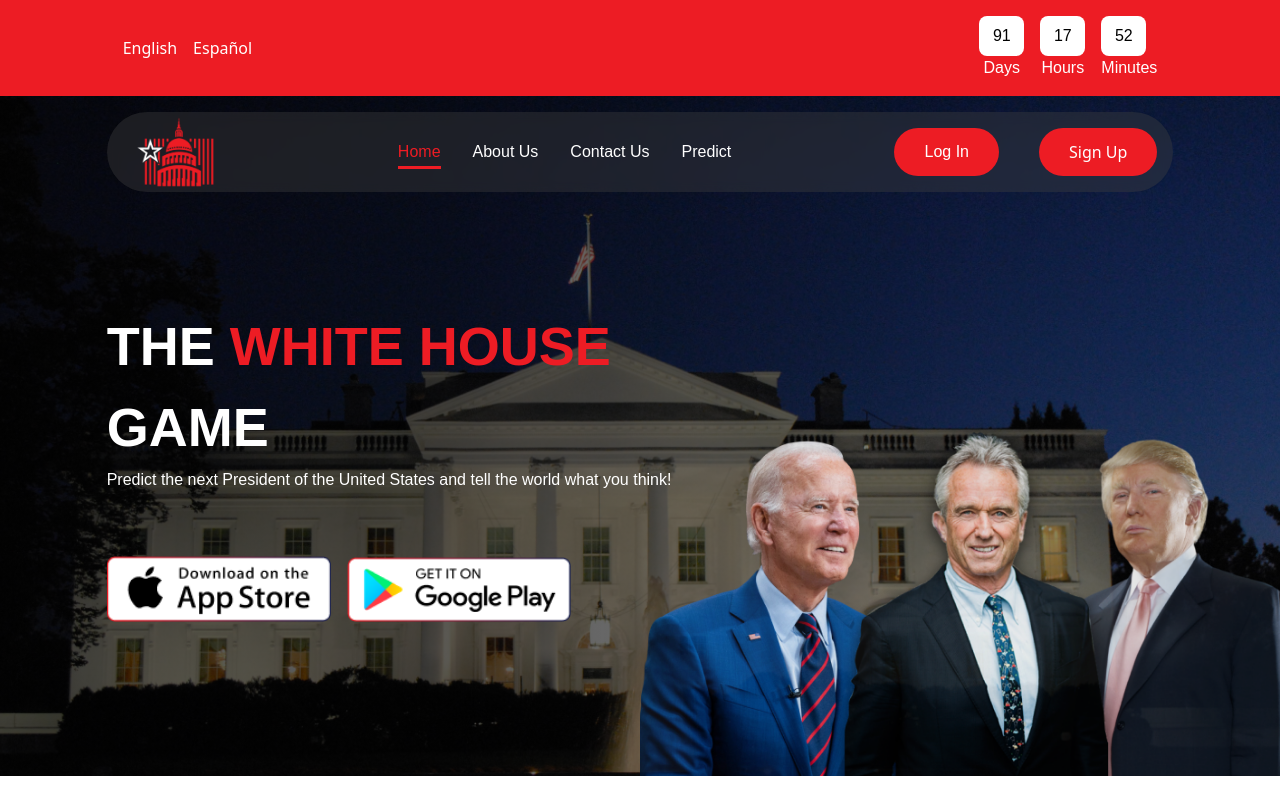
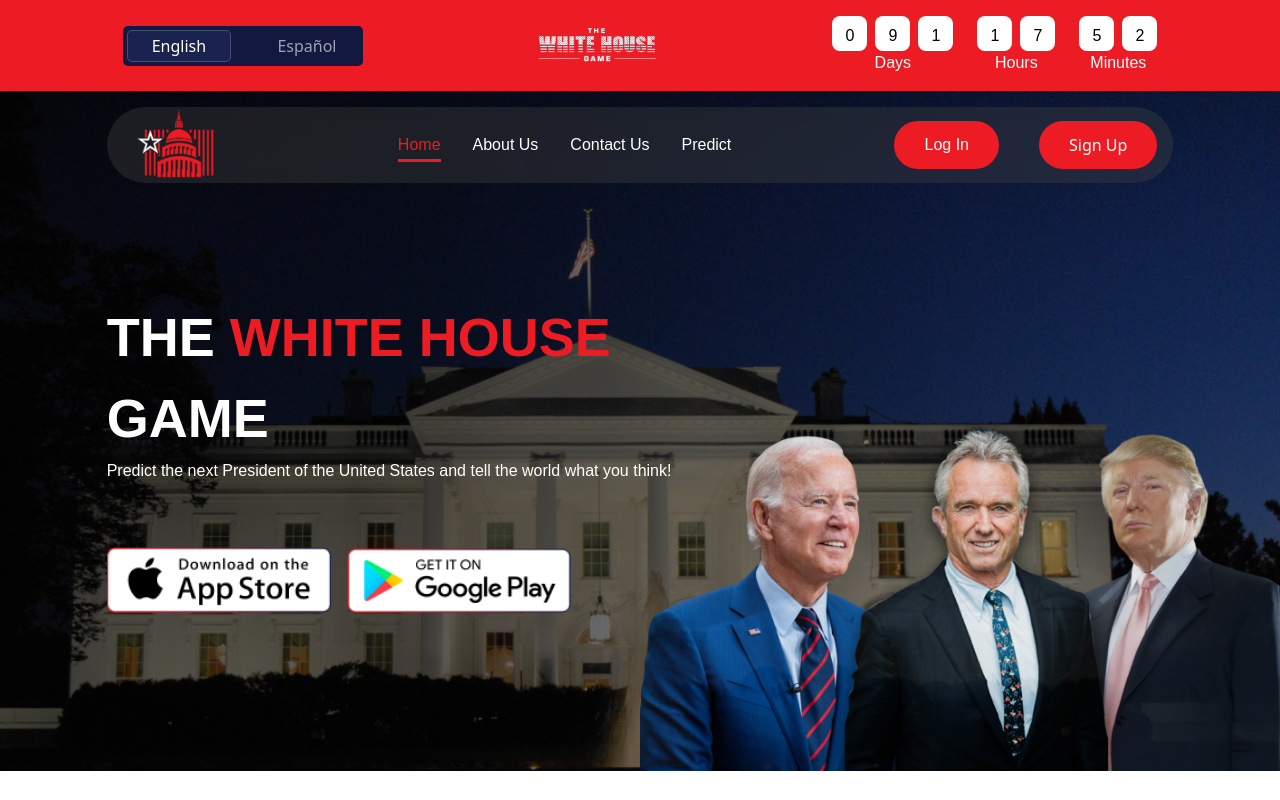
Before and after one commit to Waqas7616/White-House-Game, a React (Create React App) app: page / in a window 1280 px wide. Shown: the top 800 px of the page. Built offline with nearby package versions, Linux system fonts and the light colour scheme; no server answers.

Commit message:
changes done

```diff
--- a/src/components/Navbar.jsx
+++ b/src/components/Navbar.jsx
@@ -80,7 +80,7 @@ function Navbar() {
     >
       {isMobile ? (
         <>
-          <div className="logo">
+          <div className="logo ">
             <a href="/">
               <img src={logo} className="w-20" alt="" />
             </a>
@@ -100,7 +100,7 @@ function Navbar() {
         </>
       ) : (
         <>
-          <div className="logo">
+          <div className="logo -mt-1">
             <a href="/">
               <img src={logo} className="w-28" alt="" />
             </a>
--- a/src/components/appbanner/AppBanner.jsx
+++ b/src/components/appbanner/AppBanner.jsx
@@ -1,7 +1,9 @@
 import React, { useState, useEffect } from "react";
 import Navbar from "../Navbar";
+import text from '../../images/whitehouse.png'
 
 function AppBanner({ bannerDesc, bannerTitle, redTitle, bg }) {
+  const [active,setActive]=useState(0)
   const [timeRemaining, setTimeRemaining] = useState({
     days: 0,
     hours: 0,
@@ -108,33 +110,63 @@ function AppBanner({ bannerDesc, bannerTitle, redTitle, bg }) {
                 />
               </svg>
             </div> */}
-          <div className="languages flex items-center gap-4">
-            <p className="text-white">English</p>
-            <p className="text-white">Español</p>
+         <div className="languages flex items-center gap-6 bg-[#131841] w-60 h-10 rounded-lg p-1">
+              <button className={` w-full h-full ${
+                  active === 0
+                    ? "bg-[#1A2250] rounded-[5px] border-[1px] border-[rgba(255,255,255,.2)] text-white"
+                    : "text-[rgba(255,255,255,.6)]"
+                }`}onClick={()=>setActive(0)}>English</button>
+              <button className={` w-full h-full ${
+                  active === 1
+                    ? "bg-[#1A2250] rounded-[5px] border-[1px] border-[rgba(255,255,255,.2)] text-white"
+                    : "text-[rgba(255,255,255,.6)]"
+                }`} onClick={()=>setActive(1)}>Español</button>
             </div>
+
+<div className="whiteHouseText">
+  <img src={text} className="w-32" alt="" />
+</div>
+
             <div className="couter ">
               <div className="flex items-center gap-4">
-              <p className="flex flex-col text-center poppins5 text-white">
+                <div className="flex flex-col  poppins5 text-center text-white">
+                  <p className="flex gap-3 text-center">
                     {" "}
-                <span className="bg-white p-2 rounded-lg poppins4 w-[45px] text-black">
-                  {timeRemaining.days}
+                    <span className="bg-white p-2 poppins4 rounded-lg w-[35px] h-[35px] text-black">
+                      {Math.floor(timeRemaining.days / 100)}
                     </span>{" "}
+                    <span className="bg-white p-2 poppins4 rounded-lg w-[35px] h-[35px] text-black">
+                      {Math.floor((timeRemaining.days % 100) / 10)}
+                    </span>{" "}
+                    <span className="bg-white p-2 poppins4 rounded-lg w-[35px] h-[35px] text-black">
+                      {timeRemaining.days % 10}
+                    </span>{" "}
+                  </p>
                   Days
-              </p>{" "}
-              <p className="flex flex-col text-center poppins5 text-white">
-                {" "}
-                <span className="bg-white p-2 poppins4 rounded-lg w-[45px] text-black">
-                  {timeRemaining.hours}
+                </div>
+                <div className="  poppins5 text-center text-white">
+                  {/* Hours */}
+                  <p className="flex gap-3">
+                    <span className="bg-white p-2 poppins4 rounded-lg w-[35px] h-[35px] text-black">
+                      {Math.floor(timeRemaining.hours / 10)}
                     </span>{" "}
-                Hours
-              </p>{" "}
-              <p className="flex flex-col text-center poppins5 text-white">
-                {" "}
-                <span className="bg-white p-2 poppins4 rounded-lg w-[45px] text-center text-black">
-                  {timeRemaining.minutes}
+                    <span className="bg-white p-2 poppins4 rounded-lg w-[35px] h-[35px] text-black">
+                      {timeRemaining.hours % 10}
                     </span>{" "}
-                Minutes
-              </p>{" "}
+                  </p>
+                  <p>Hours</p>
+                </div>
+                <div className="text-center">
+                  <p className="flex gap-3">
+                    <span className="bg-white p-2 poppins4 rounded-lg w-[35px] h-[35px] text-black">
+                      {Math.floor(timeRemaining.minutes / 10)}
+                    </span>{" "}
+                    <span className="bg-white p-2 poppins4 rounded-lg w-[35px] h-[35px] text-black">
+                      {timeRemaining.minutes % 10}
+                    </span>{" "}
+                  </p>
+                  <p className="poppins5 text-white">Minutes</p>
+                </div>
               </div>
             </div>
         </div>
--- a/src/components/banner.jsx
+++ b/src/components/banner.jsx
@@ -11,8 +11,10 @@ import "slick-carousel/slick/slick.css";
 import "slick-carousel/slick/slick-theme.css";
 import CustomSlider from "./slider/Slider";
 import Navbar from "./Navbar";
+import text from "../images/whitehouse.png";
 
 function Banner() {
+  const [active, setActive] = useState(0);
   const [timeRemaining, setTimeRemaining] = useState({
     days: 0,
     hours: 0,
@@ -129,33 +131,71 @@ function Banner() {
                 />
               </svg>
             </div> */}
-            <div className="languages flex items-center gap-4">
-              <p className="text-white">English</p>
-              <p className="text-white">Español</p>
+            <div className="languages flex items-center gap-6 bg-[#131841] w-60 h-10 rounded-[5px] p-1">
+              <button
+                className={` w-full h-full ${
+                  active === 0
+                    ? "bg-[#1A2250] rounded-[5px] border-[1px] border-[rgba(255,255,255,.2)] text-white"
+                    : "text-[rgba(255,255,255,.6)]"
+                }`}
+                onClick={() => setActive(0)}
+              >
+                English
+              </button>
+              <button
+                className={` w-full h-full ${
+                  active === 1
+                    ? "bg-[#1A2250] rounded-[5px] border-[1px] border-[rgba(255,255,255,.2)] text-white"
+                    : "text-[rgba(255,255,255,.6)]"
+                }`}
+                onClick={() => setActive(1)}
+              >
+                Español
+              </button>
+            </div>
+            <div className="whiteHouseText">
+              <img src={text} className="w-32" alt="" />
             </div>
             <div className="couter ">
-              <div className="flex items-center gap-4">
-                <p className="flex flex-col poppins5 text-center text-white">
-                  {" "}
-                  <span className="bg-white p-2 poppins4 rounded-lg w-[45px] text-black">
-                    {timeRemaining.days}
-                  </span>{" "}
+              <div className="flex items-center gap-6">
+                <div className="flex flex-col  poppins5 text-center text-white">
+                  <p className="flex gap-2 text-center">
+                    {" "}
+                    <span className="bg-white p-2 poppins4 rounded-lg w-[35px] h-[35px] text-black">
+                      {Math.floor(timeRemaining.days / 100)}
+                    </span>{" "}
+                    <span className="bg-white p-2 poppins4 rounded-lg w-[35px] h-[35px] text-black">
+                      {Math.floor((timeRemaining.days % 100) / 10)}
+                    </span>{" "}
+                    <span className="bg-white p-2 poppins4 rounded-lg w-[35px] h-[35px] text-black">
+                      {timeRemaining.days % 10}
+                    </span>{" "}
+                  </p>
                   Days
-                </p>{" "}
-                <p className="flex flex-col poppins5 text-center text-white">
-                  {" "}
-                  <span className="bg-white p-2 poppins4 rounded-lg w-[45px] text-black">
-                    {timeRemaining.hours}
-                  </span>{" "}
-                  Hours
-                </p>{" "}
-                <p className="flex flex-col poppins5 text-center text-white">
-                  {" "}
-                  <span className="bg-white p-2 poppins4 rounded-lg w-[45px] text-center text-black">
-                    {timeRemaining.minutes}
-                  </span>{" "}
-                  Minutes
-                </p>{" "}
+                </div>
+                <div className="  poppins5 text-center text-white">
+                  {/* Hours */}
+                  <p className="flex gap-2">
+                    <span className="bg-white p-2 poppins4 rounded-lg w-[35px] h-[35px] text-black">
+                      {Math.floor(timeRemaining.hours / 10)}
+                    </span>{" "}
+                    <span className="bg-white p-2 poppins4 rounded-lg w-[35px] h-[35px] text-black">
+                      {timeRemaining.hours % 10}
+                    </span>{" "}
+                  </p>
+                  <p>Hours</p>
+                </div>
+                <div className="text-center">
+                  <p className="flex gap-2">
+                    <span className="bg-white p-2 poppins4 rounded-lg w-[35px] h-[35px] text-black">
+                      {Math.floor(timeRemaining.minutes / 10)}
+                    </span>{" "}
+                    <span className="bg-white p-2 poppins4 rounded-lg w-[35px] h-[35px] text-black">
+                      {timeRemaining.minutes % 10}
+                    </span>{" "}
+                  </p>
+                  <p className="poppins5 text-white">Minutes</p>
+                </div>
               </div>
             </div>
           </div>
```
Also changed, not shown: src/images/whitehouse.png (added). Lines whose indentation alone changed are shown as unchanged.
